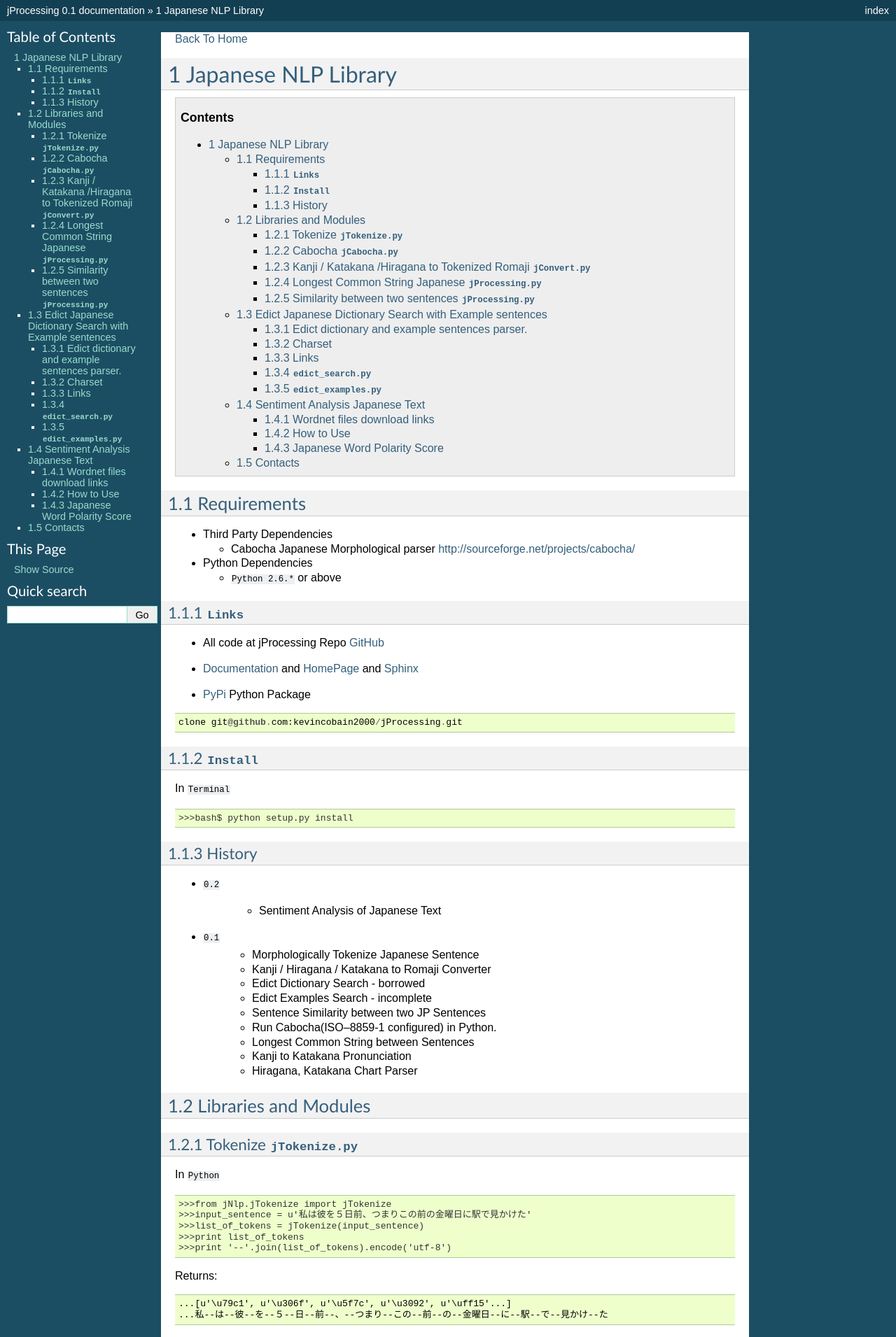
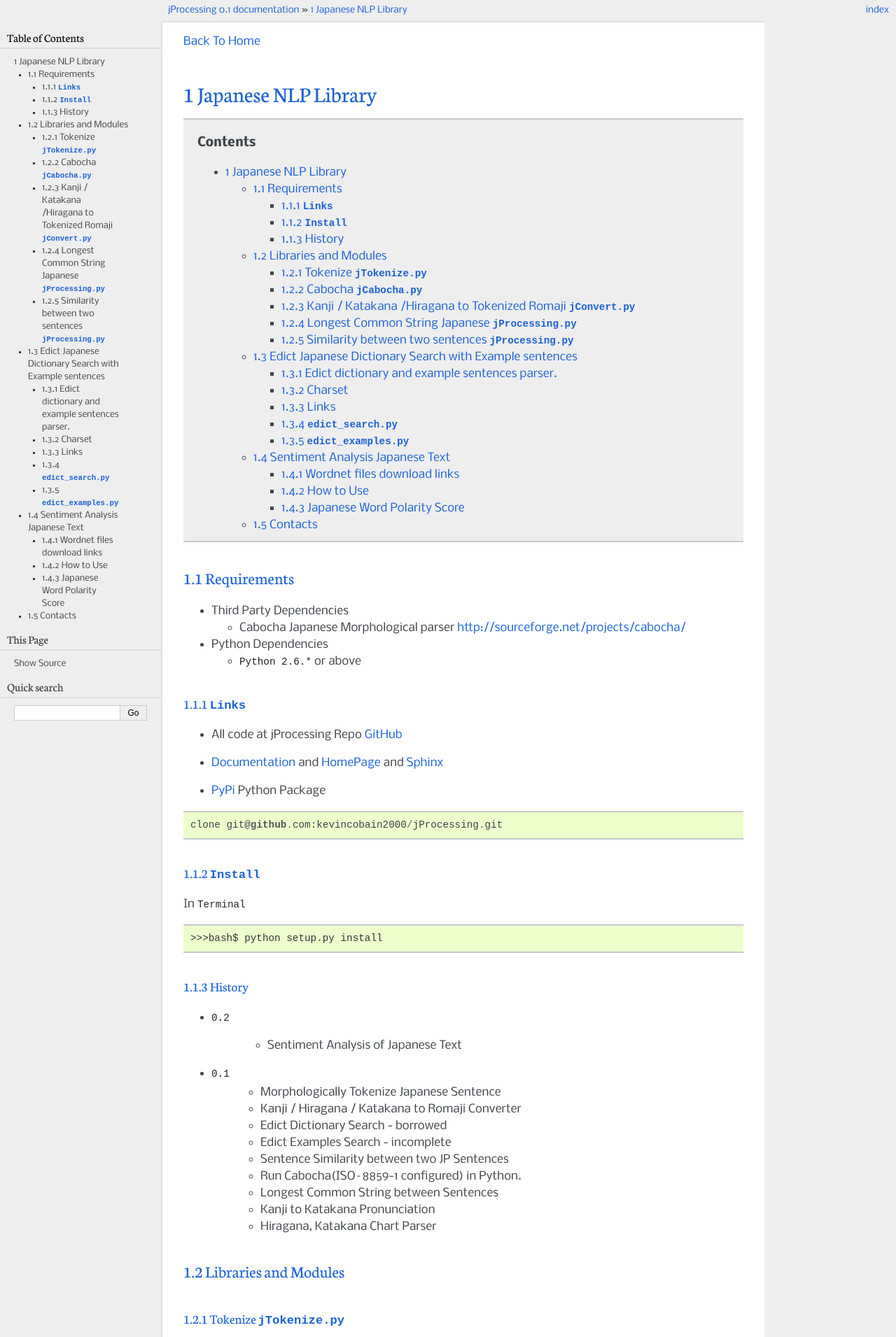
Before and after one commit to kevincobain2000/jProcessing, a Sphinx documentation site: the page built from docs/index.rst, in a window 1280 px wide. Shown: the top 1911 px of the page at 70% size. Built offline with Sphinx 7.4.7, drawn with Linux system fonts in a browser that asks for light colours.

Commit message:
automatic push committed

```diff
--- a/docs/conf.py
+++ b/docs/conf.py
@@ -91,7 +91,7 @@ pygments_style = 'sphinx'
 
 # The theme to use for HTML and HTML Help pages.  See the documentation for
 # a list of builtin themes.
-html_theme = 'default'
+html_theme = 'pyramid'
 
 # Theme options are theme-specific and customize the look and feel of a theme
 # further.  For a list of options available for each theme, see the
```
Also changed, not shown: 16 other files.
